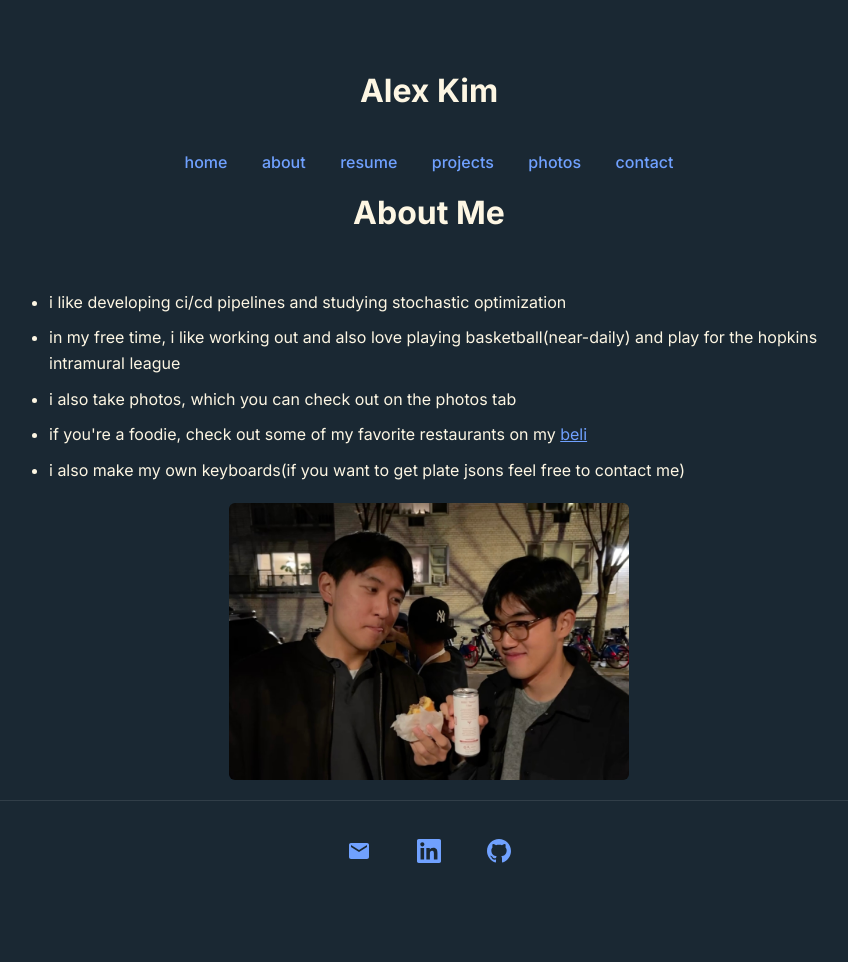
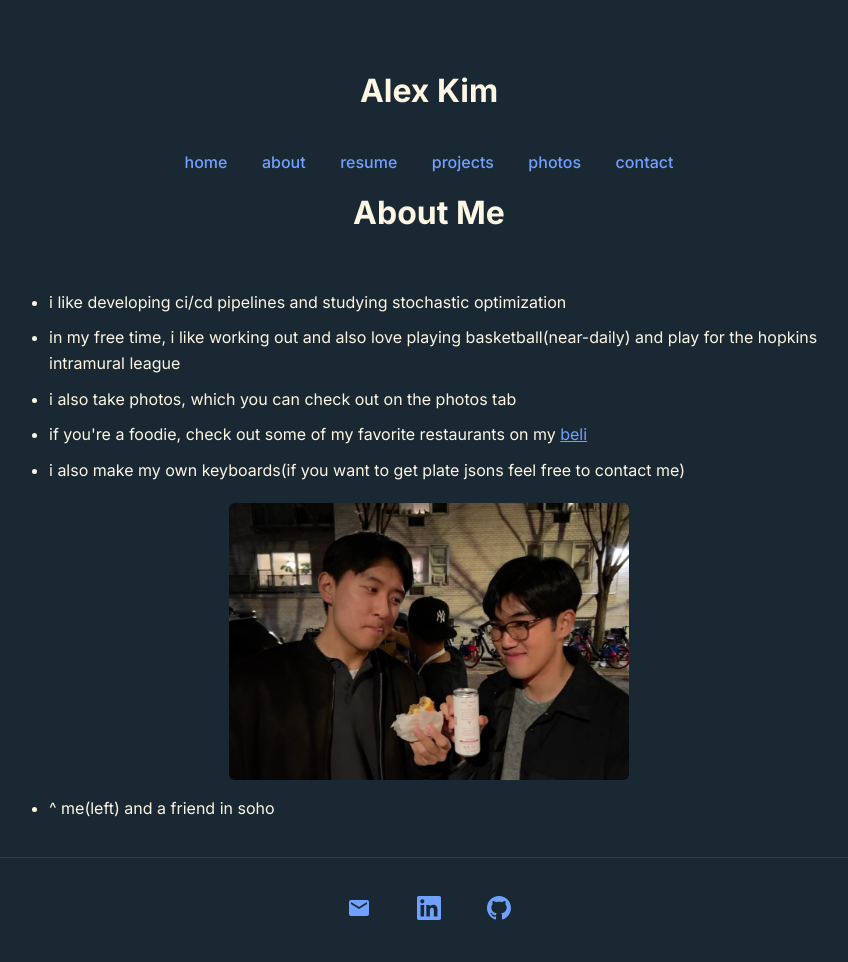
Before and after one commit to dkim232/dkim232.github.io, a Jekyll site: the page built from about.html, in a window 1280 px wide. Shown: the whole page, without its empty margins (211-1059 px from the left). Built offline with Jekyll 4.4.1, drawn with Linux system fonts in a browser that asks for light colours; before the commit the page ends 905 px from its top, so only the background shows below that.

Commit message:
caption added for image

```diff
--- a/about.html
+++ b/about.html
@@ -45,5 +45,9 @@ permalink: /about
   </ul>
 
   <img src="photos/IMG_6234.jpg" alt="Photo description">
+  <ul>
+    <li>^ me(left) and a friend in soho</li>
+  </ul>
+
 </div>
 <!-- in my free time, i like to ................. -->
```
